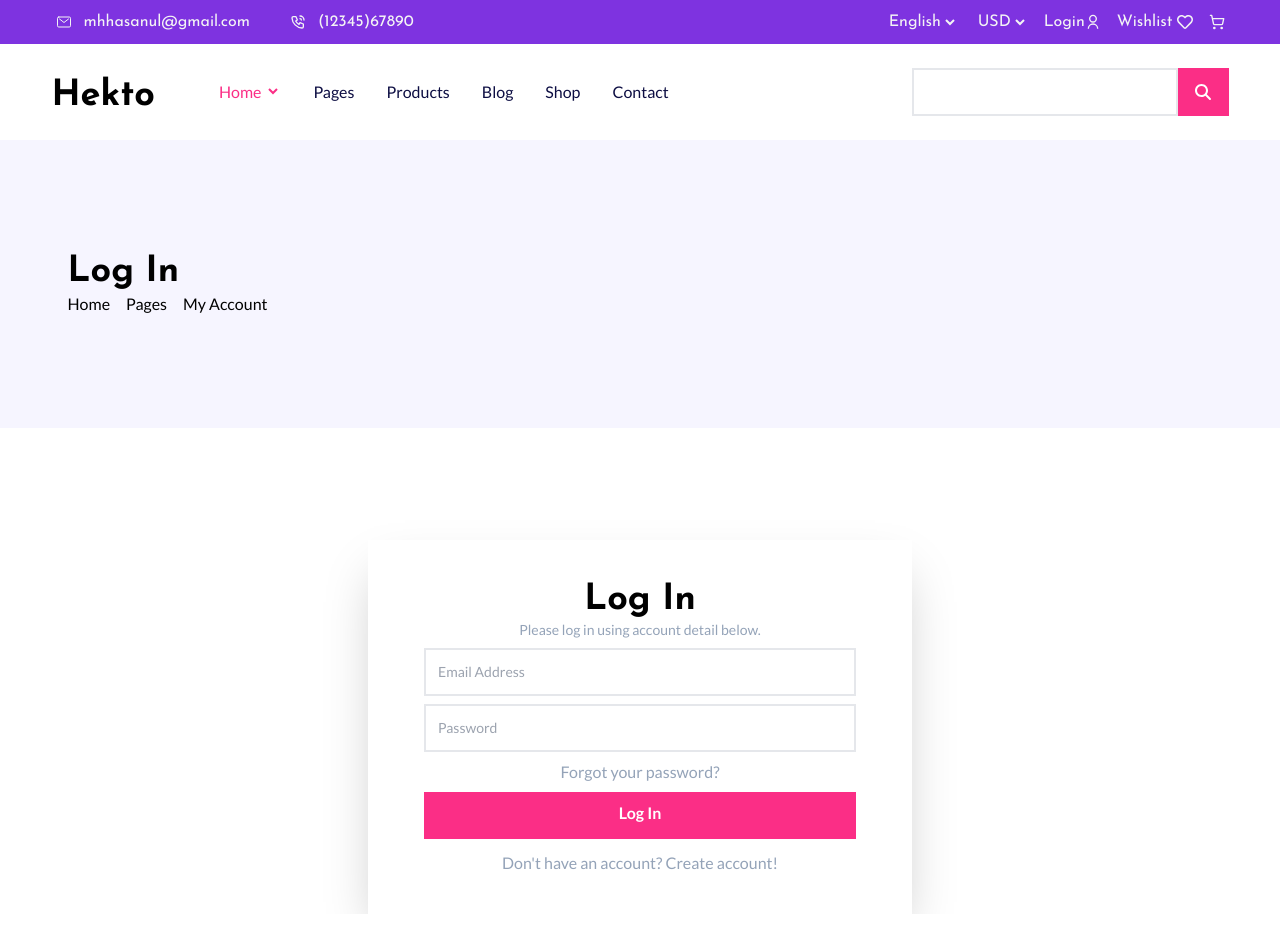
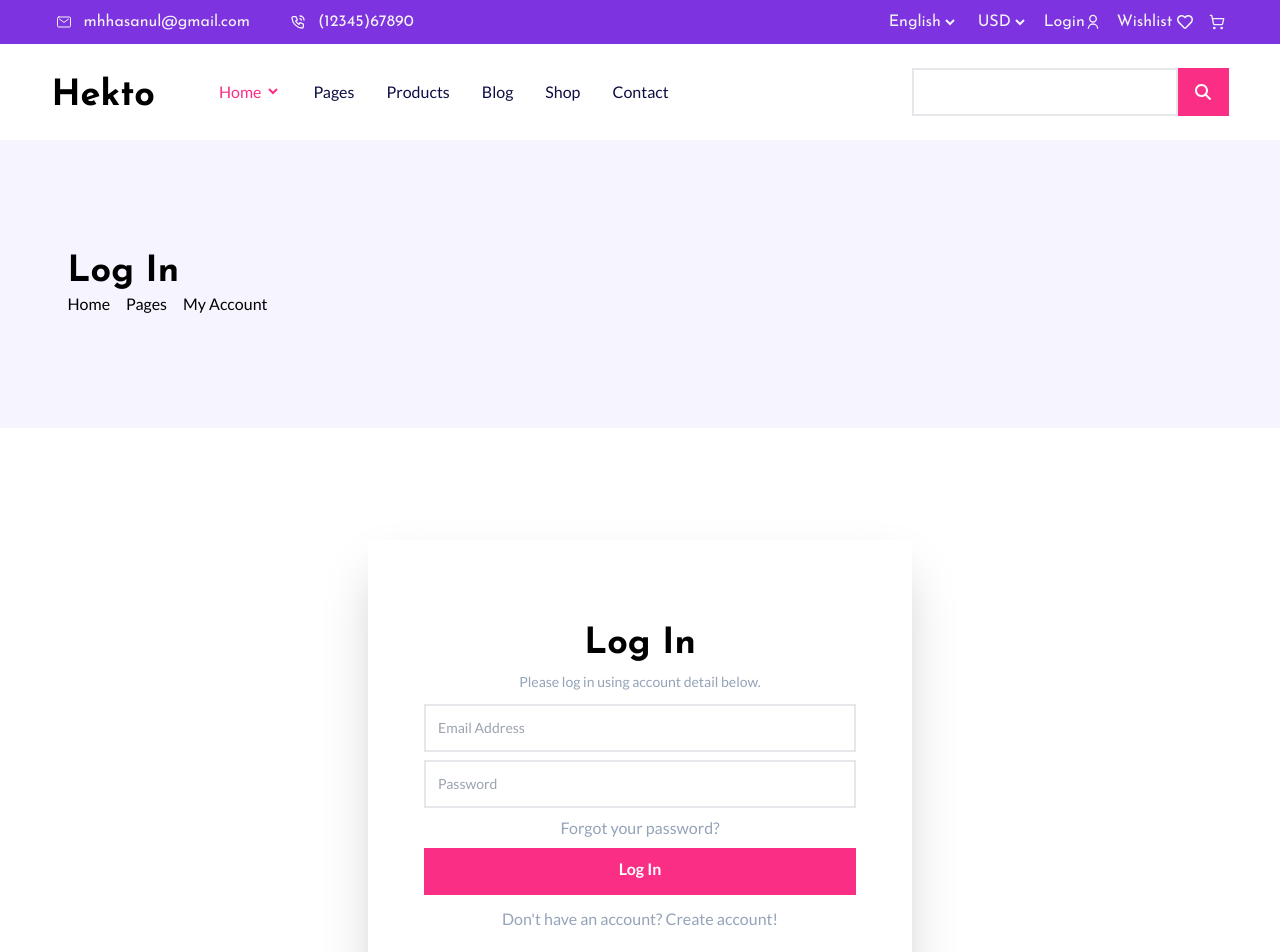
Before and after one commit to santoshtamhu/hekto.ecom, a React (Vite) app: page /login in a window 1280 px wide. Shown: the top 952 px of the page. Before the commit the page ends 914 px from the top, so only its background shows below. Built offline with nearby package versions, Linux system fonts and the light colour scheme.

Commit message:
fixed login page

```diff
--- a/src/pages/Login.jsx
+++ b/src/pages/Login.jsx
@@ -13,14 +13,16 @@ const Login = () => {
           </div>
         </div>
       </div>
-
-      <div className="ml-4 mt-9 grid h-96 w-80 place-content-center text-center font-lato shadow-2xl md:container lg:mt-28 lg:h-[374px] lg:w-[544px]">
-        <div>
-          <p className=" font-josefin text-2xl font-bold md:text-4xl">Log In</p>
+      <div className="flex justify-center">
+        <div className="mb-96 mt-9 grid h-96 w-80 place-content-center font-lato shadow-2xl  lg:mt-28 lg:h-[474px] lg:w-[544px]">
+          <div className=" text-center">
+            <p className=" mb-2 font-josefin text-2xl font-bold md:text-4xl">
+              Log In
+            </p>
             <div className="text-sm text-slate-400">
               Please log in using account detail below.
             </div>
-          <form className="mt-2 grid place-items-center gap-2 text-center">
+            <form className="mt-3 grid place-items-center gap-2 text-center">
               <input
                 className="h-12 w-[230px] border-2 pl-3 text-sm focus:border-customPink focus:outline-none lg:w-[432px]"
                 type="text"
@@ -46,6 +48,7 @@ const Login = () => {
             </div>
           </div>
         </div>
+      </div>
     </>
   );
 };
```
Lines whose indentation alone changed are shown as unchanged.
